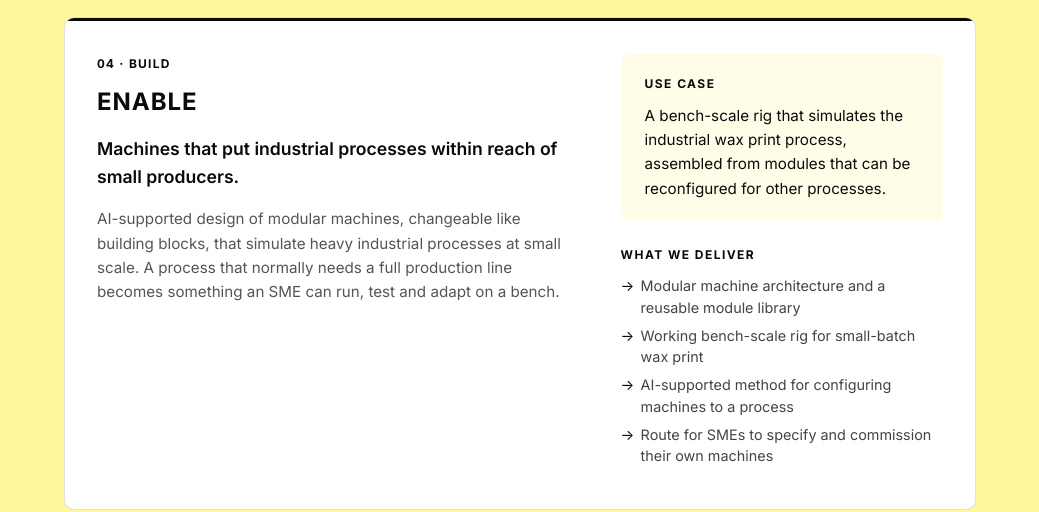
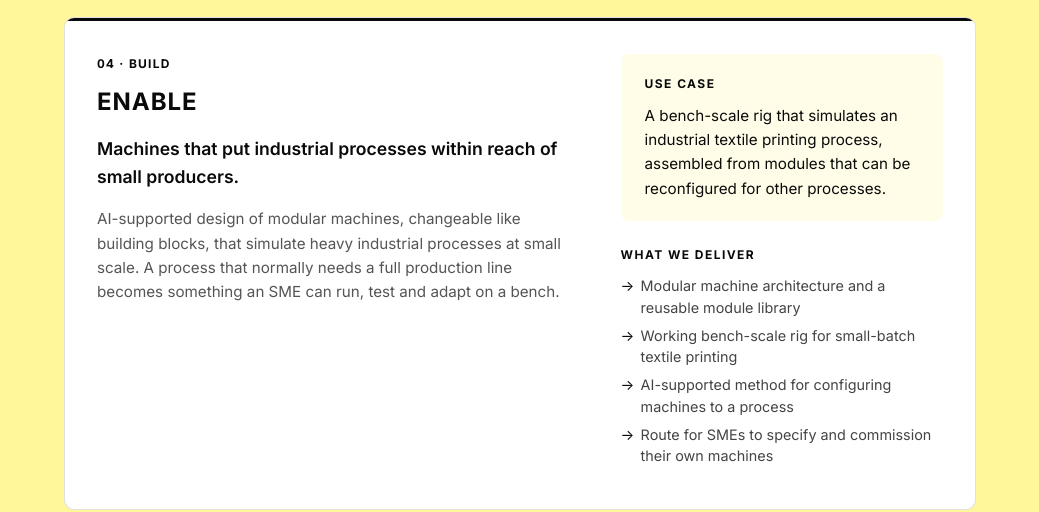
Before and after one commit to tospace13-hub/tos13website, a Jekyll site: the page built from index.md, in a window 1280 px wide and 900 px high, scrolled down 5005 px. Shown: the part 154-666 px from the top of the window, without its empty margins (120-1159 px from the left). Built offline with Jekyll 4.4.1, drawn with Linux system fonts in a browser that asks for light colours.

Commit message:
Remove wax references from the site
- Enable work package: the use case and deliverable now describe an
  industrial textile printing process instead of wax print.
- Kick-off slides PDF: "small-batch wax prints" on the Distill slide now
  reads "small-batch prints". Only that line's text was changed.

Co-Authored-By: Claude Opus 5.5 <noreply@anthropic.com>
Claude-Session: https://claude.ai/code/session_01DCVmvLrD6QDfCoXCEUNLAe

```diff
--- a/index.md
+++ b/index.md
@@ -178,12 +178,12 @@ layout: default
 <div class="wp-side">
 <div class="wp-usecase">
 <span class="label">Use case</span>
-<p>A bench-scale rig that simulates the industrial wax print process, assembled from modules that can be reconfigured for other processes.</p>
+<p>A bench-scale rig that simulates an industrial textile printing process, assembled from modules that can be reconfigured for other processes.</p>
 </div>
 <span class="label">What we deliver</span>
 <ul class="wp-list">
 <li>Modular machine architecture and a reusable module library</li>
-<li>Working bench-scale rig for small-batch wax print</li>
+<li>Working bench-scale rig for small-batch textile printing</li>
 <li>AI-supported method for configuring machines to a process</li>
 <li>Route for SMEs to specify and commission their own machines</li>
 </ul>
```
Also changed, not shown: 1 other file.
